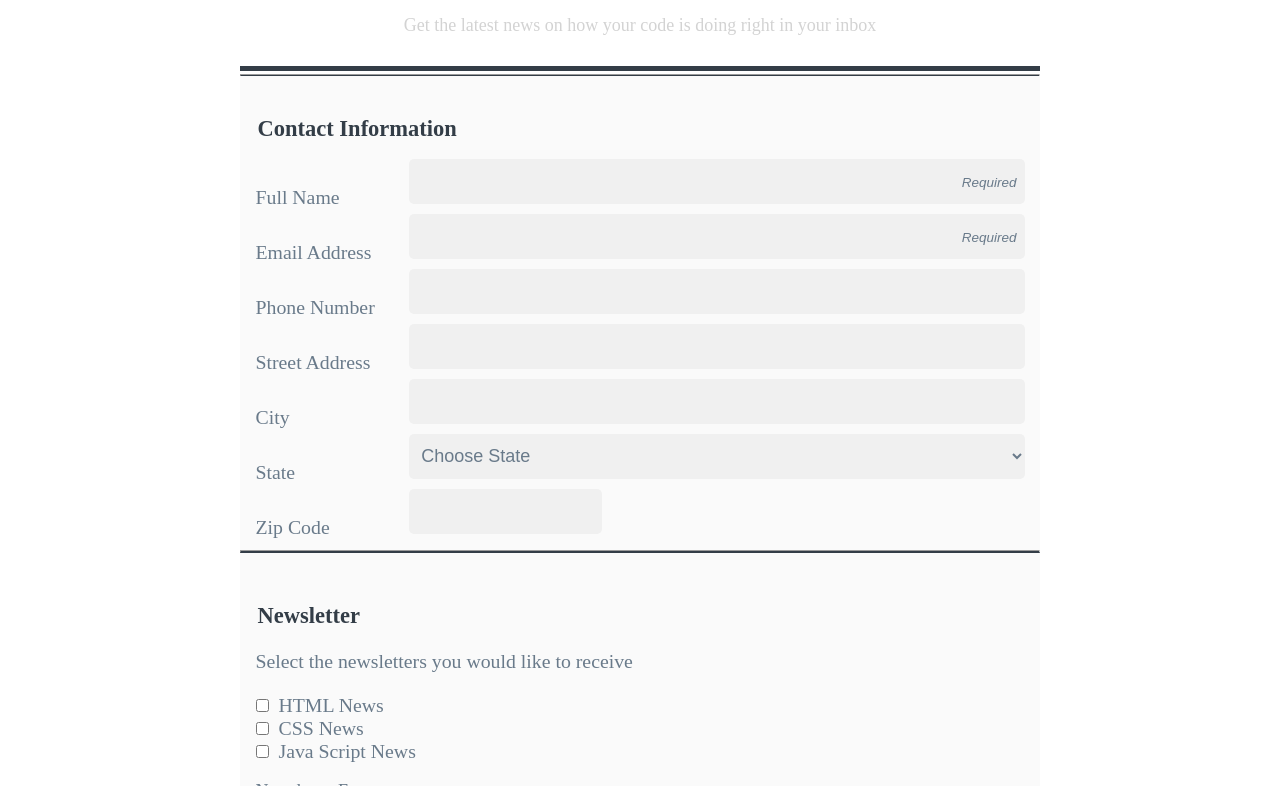
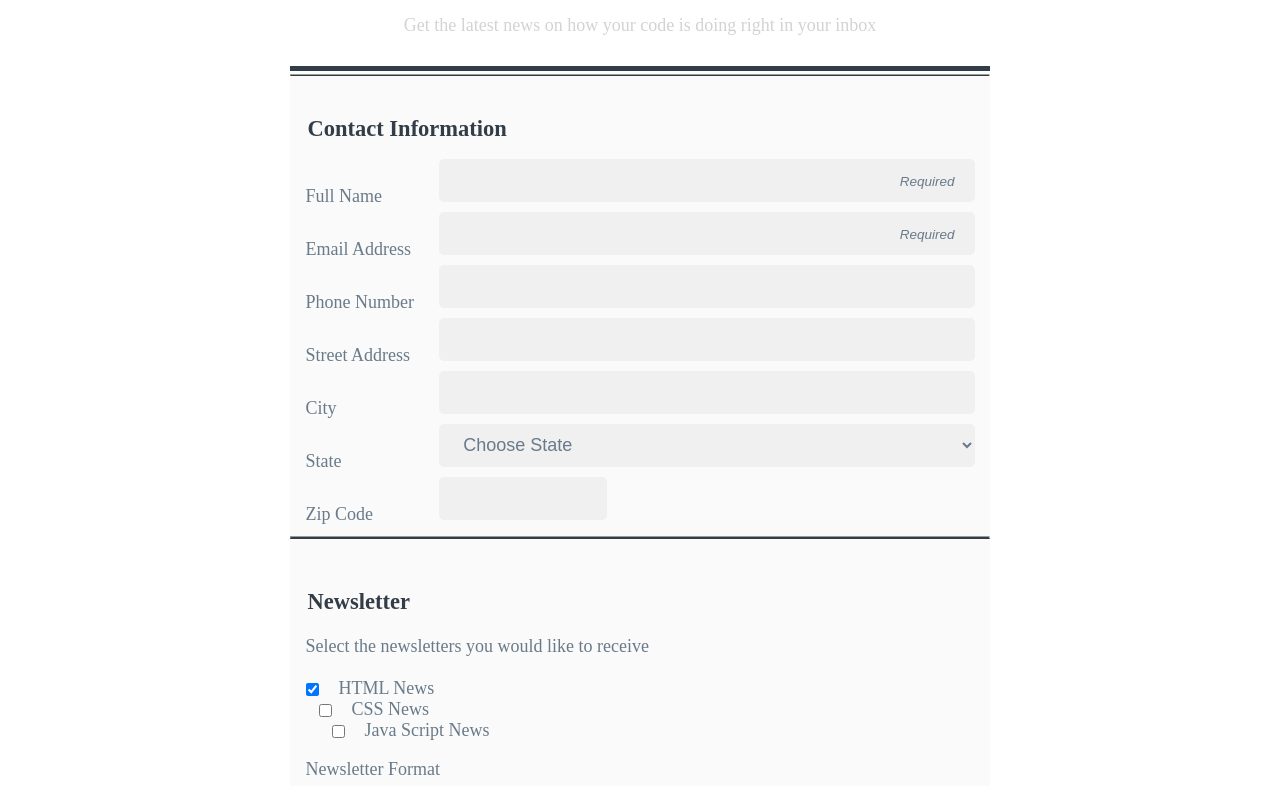
Before and after one commit to lkateharmon/techdegree_project_3, a plain HTML site: page index.html in a window 1280 px wide. Shown: the part 157-943 px from the top of the page. Drawn offline with Linux system fonts and the light colour scheme; a web font is replaced by a local one.

```diff
--- a/index.html
+++ b/index.html
@@ -17,7 +17,7 @@
       <div id="box">
       <h2> Sign up for our newsletter</h2>
       <p id="latest"> Get the latest news on how your code is doing right in your inbox</p><hr>
-    </div>
+
     </header>
 
     <main>
@@ -105,7 +105,7 @@
                           <legend id="newsletter">Newsletter</legend>
                           <label class="newsletter-text">Select the newsletters you would like to receive</label><br>
 
-                          <input type="checkbox" id="html" value="html_news" name="user_news_choice">
+                          <input type="checkbox" id="html" value="html_news" name="user_news_choice" checked>
                           <label class="news" for="html">HTML News</label><br>
 
                           <input type="checkbox" id="css" value="css_news" name="user_news_choice">
@@ -115,7 +115,7 @@
                           <label class="news" for="java">Java Script News</label> <br>
 
                           <p>Newsletter Format</p>
-                          <input type="radio" id="html_text" value="html_text" name="user_format">
+                          <input type="radio" id="html_text" value="html_text" name="user_format" checked>
                           <label for="html_text" class="news">HTML</label><br>
                           <input type="radio" id="plain_text" value="plain_text" name="user_format">
                           <label for="plain_text" class="news">Plain Text</label><br>
@@ -127,6 +127,7 @@
                           <button type="submit">Sign Up</button>
                       </fieldset>
                     </div>
+                    </div>
                       </form>
                           <p id="copywrite">Copywrite The Code Review </p>
 
--- a/styles.css
+++ b/styles.css
@@ -69,15 +69,17 @@ legend {
 }
 
 form, select {
+    margin: auto;
     font-size: 1rem;
     color: #697a8a;
     background-color: #fafafa
 }
 
+
 label {
     display: block;
     margin-top: 1.5rem;
-    font-size: 1.1rem;
+    padding-right: 10px;
 
 }
 
@@ -86,8 +88,9 @@ input, textarea, select, .state {
     border-style: none;
     border-radius: 5px;
     width: 100%;
+    line-height: 1.5em;
     margin: 5px 0;
-    padding: 8px;
+    padding: 0 20px;
     font-size: 18px;
     background-color: #f0f0f0;
     color:#697a8a;
@@ -99,6 +102,9 @@ input:focus, textarea:focus {
 
 }
 
+
+
+
 ::placeholder {
     color: #697a8a;
     text-align: right;
@@ -107,21 +113,17 @@ input:focus, textarea:focus {
 
   }
 
-  input[type="number"] {
-    max-width: 25%;
-    margin-bottom: 25px;
-  }
-
 
 label.news {
   font-weight: 300;
   display: inline;
-  padding: 20px 10px;
+  padding: 30px 20px;
 }
 input[type="radio"],
 input[type="checkbox"] {
   width: auto;
   float: left;
+
 
 }
 
@@ -181,6 +183,7 @@ label.topics {
   }
 
 
+
 @media (min-width:768px){
 
 
@@ -189,12 +192,12 @@ html {font-size: 18px;
       margin: 0 auto;
       }
 main {
-          max-width: 800px;
+          max-width: 700px;
           margin: 0 auto;
 }
 
 #box {
-      max-width: 800px;
+      max-width: 700px;
       margin: 0 auto;
 }
 
```
